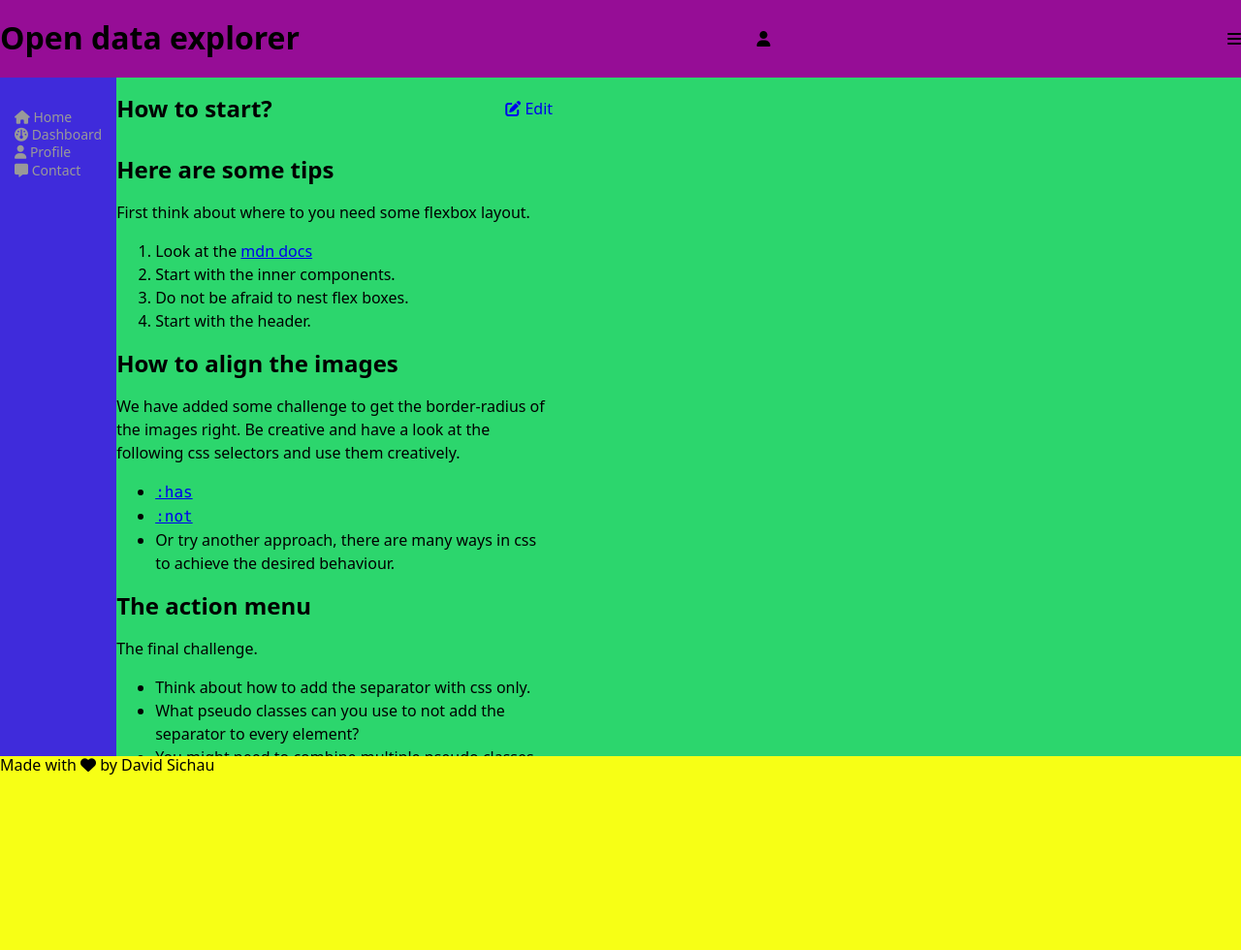
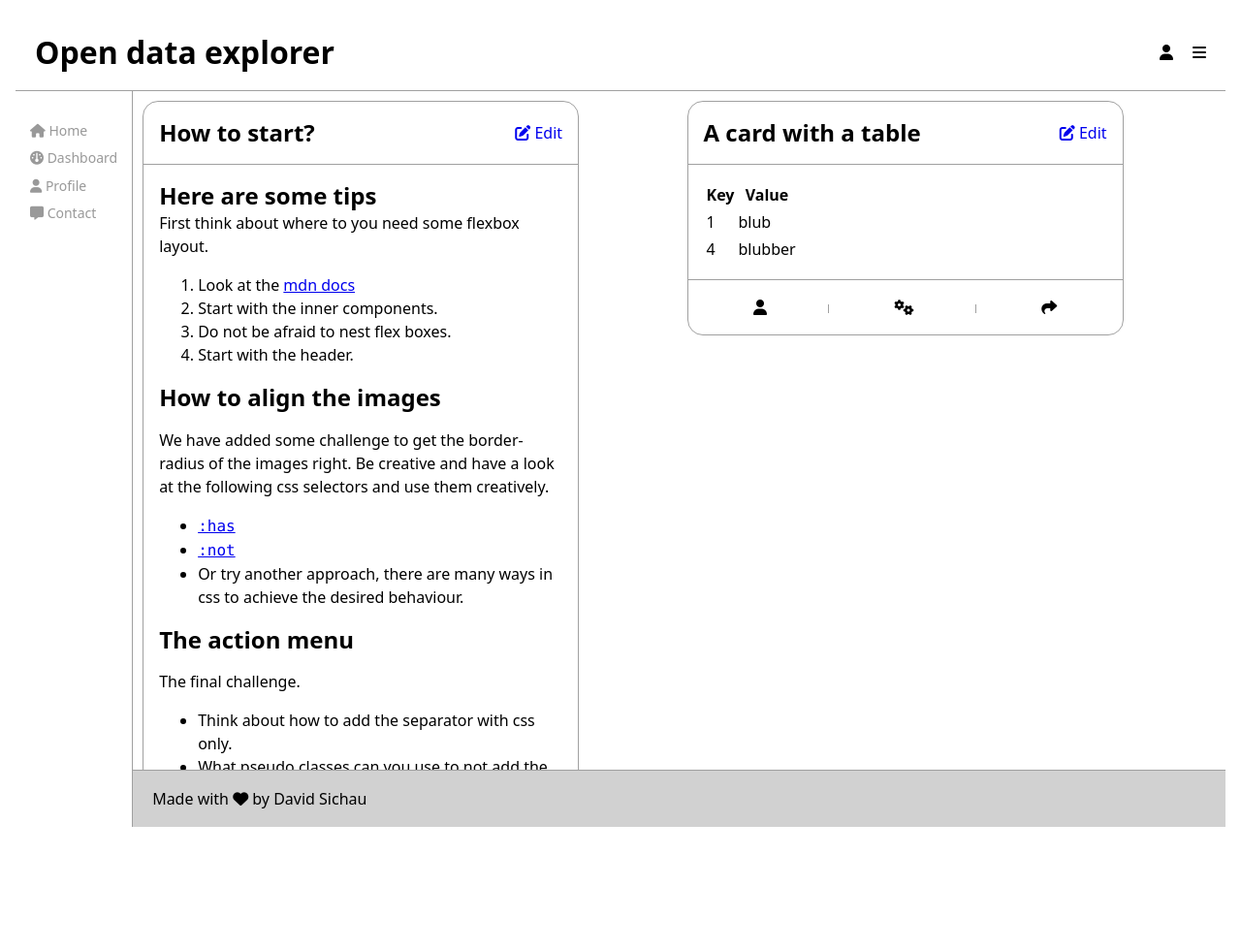
Before and after one commit to HighDom/FoWE_Repo, a website built with Vite: page task_1/src/index.html in a window 1280 px wide. Shown: the whole page at 97% size. After the commit the page ends 853 px from the top, so only its background shows below. Built offline with nearby package versions, Linux system fonts and the light colour scheme; grey boxes are pictures that could not be loaded.

Commit message:
feat: fix layout, assignment nearly done

```diff
--- a/task_1/src/card.css
+++ b/task_1/src/card.css
@@ -1,78 +1,77 @@
-article {
+.article-card {
   flex: 1;
   border: 1px solid var(--border-color);
   border-radius: var(--border-radius);
   width: 450px;
   line-height: 1.5rem;
   height: fit-content;
+}
 
-  /* adjust height to actual content and not predefined */
-
-  & header {
+.article-card header {
   border-bottom: 1px solid var(--border-color);
   padding: var(--space);
   display: flex;
   flex-direction: row;
   justify-content: space-between;
   align-items: center;
+}
 
-    & a {
+.article-card header a {
   text-decoration: none;
 }
-  }
 
-  & main {
+.article-card main {
   width: inherit;
   align-items: center;
   padding: var(--space);
+}
 
-    & img {
+.article-card main img {
   width: 100%;
   border-radius: var(--border-radius);
   padding: 0;
-      display:block;
-    }
+  display: block;
 }
 
-  & footer {
+/* Footer styling */
+.article-card footer {
   border-top: 1px solid var(--border-color);
-    & ul {
+}
+
+.article-card footer ul {
   display: flex;
   flex-direction: row;
   align-items: center;
   justify-content: space-evenly;
   padding: 0;
   list-style: none;
+}
 
-      & li:not(:last-child)::after {
-        content: '';
+.article-card footer ul li:not(:last-child)::after {
+  content: "";
   display: inline-block;
   width: 1px;
   height: 9px;
   background-color: var(--border-color);
   margin-left: 59px;
 }
-    }
+
+/* Combined has() selectors for cards with images */
+.article-card:has(header) img {
+  border-top-left-radius: 0;
+  border-top-right-radius: 0;
 }
 
-}
-
-
-article:has(img) main {
-  padding: 0;
-}
-
-article:has(footer) img {
+.article-card:has(footer) img {
   border-bottom-left-radius: 0;
   border-bottom-right-radius: 0;
 }
 
-article:has(header) img {
-  border-top-left-radius: 0;
-  border-top-right-radius: 0;
+.article-card:has(img) main {
+  padding: 0;
 }
 
-body {
+.card-layout {
   display: flex;
   flex-direction: row;
   gap: var(--space);
--- a/task_1/src/index.html
+++ b/task_1/src/index.html
@@ -5,6 +5,7 @@
     <meta content="IE=edge" http-equiv="X-UA-Compatible" />
     <meta content="width=device-width, initial-scale=1.0" name="viewport" />
     <title>Document</title>
+    <link href="default.css" rel="stylesheet" />
     <link href="layout.css" rel="stylesheet" />
     <link href="card.css" rel="stylesheet" />
 
@@ -13,8 +14,10 @@
   <body>
     <header>
       <h1>Open data explorer</h1>
-      <i class="fa fa-solid fa-user"></i>
-      <i class="fa fa-solid fa-bars"></i>
+      <div>
+        <i class="fa fa-solid fa-user"></i>
+        <i class="fa fa-solid fa-bars"></i>
+      </div>
     </header>
 
     <section>
@@ -43,7 +46,7 @@
     </section>
 
     <main>
-      <article>
+      <article class="article-card">
         <header>
           <h1>How to start?</h1>
           <a href="#"><i class="fa fa-solid fa-edit"></i> Edit</a>
@@ -113,7 +116,7 @@
           </ul>
         </footer>
       </article>
-      <article>
+      <article class="article-card">
         <header>
           <h1>A card with a table</h1>
           <a href="#"><i class="fa fa-solid fa-edit"></i> Edit</a>
@@ -153,7 +156,7 @@
         </footer>
       </article>
 
-      <article>
+      <article class="article-card">
         <header>
           <h1>Image with head</h1>
         </header>
@@ -162,13 +165,13 @@
         </main>
       </article>
 
-      <article>
+      <article class="article-card">
         <main>
           <img src="https://picsum.photos/250/300" alt="" />
         </main>
       </article>
 
-      <article>
+      <article class="article-card">
         <main>
           <img src="https://picsum.photos/250/300" alt="" />
         </main>
--- a/task_1/src/layout.css
+++ b/task_1/src/layout.css
@@ -1,3 +1,5 @@
+
+
 :root {
   display: grid;
 }
@@ -5,59 +7,71 @@
 body {
   display: grid;
   grid-template-columns: auto 1fr;
-  grid-template-rows: auto 1fr 200px;
+  grid-template-rows: auto 1fr auto;
   grid-template-areas:
     "header header"
     "section main"
-    "footer footer";
+    "section footer";
 
-  overflow: hidden;
   color: black;
 }
 
 body > header {
   grid-area: header;
-  background-color: rgb(150, 13, 150);
   border-bottom: 1px solid var(--border-color);
-
-  display: flex;
   justify-content: space-between;
   align-items: center;
+  display: flex;
+  flex-direction: row;
+  padding: 20px;
+}
 
+body > header h1 {
+  text-align: start;
+  margin: 0px;
+}
+body > header div {
+  gap: 20px;
+  margin: 0px;
+  display: flex;
 }
 
 body > section {
   grid-area: section;
   padding: 15px;
-  background-color: rgb(63, 43, 219);
   border-right: 1px solid var(--border-color);
+}
 
-  & ul {
+body > section ul {
+  display: flex;
+  flex-direction: column;
   list-style-type: none;
   padding-inline-start: 0;
   gap: 10px;
-
-    & li > a {
+}
+body > section ul li > a {
   color: #999;
   font-size: 14px;
   text-decoration: none;
 }
-    & li > a:hover {
+body > section ul li > a:hover {
   color: black;
-    }
-  }
 }
 
 body > main {
   grid-area: main;
-  background-color: rgb(44, 214, 109);
   height: calc(100vh - 100px);
   overflow-y: scroll;
+  padding: 10px;
+  display: grid;
+  grid-template-columns: repeat(auto-fill, minmax(440px, 1fr));
+  align-content: start;
+  gap: var(--space);
 }
-
 
 body > footer {
   grid-area: footer;
-  background-color: rgb(247, 255, 21);
+  background-color: rgb(209, 209, 209);
   border-top: 1px solid var(--border-color);
+  padding: 20px;
 }
--- a/task_1/src/vite.config.js
+++ b/task_1/src/vite.config.js
@@ -1,6 +1,6 @@
 export default {
   server: {
-    host: '0.0.0.0',
+    host: "0.0.0.0",
     port: 5173,
   },
-}
+};
```
Also changed, not shown: task_1/src/card.html (+11 -17 lines), task_1/src/contact.html (+1 -1 lines), 1 other file. Lines whose indentation alone changed are shown as unchanged.
